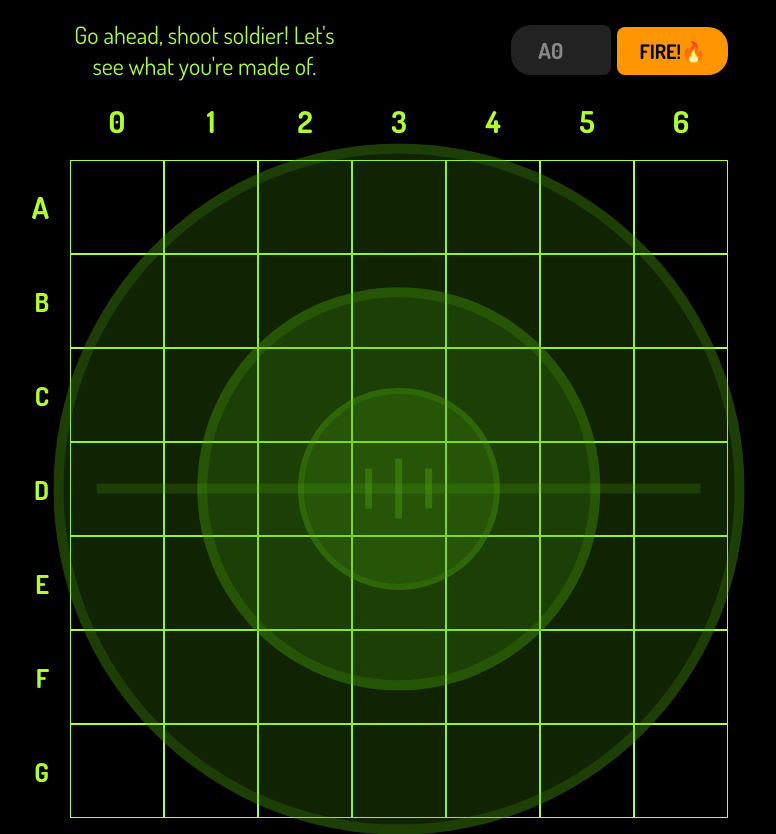
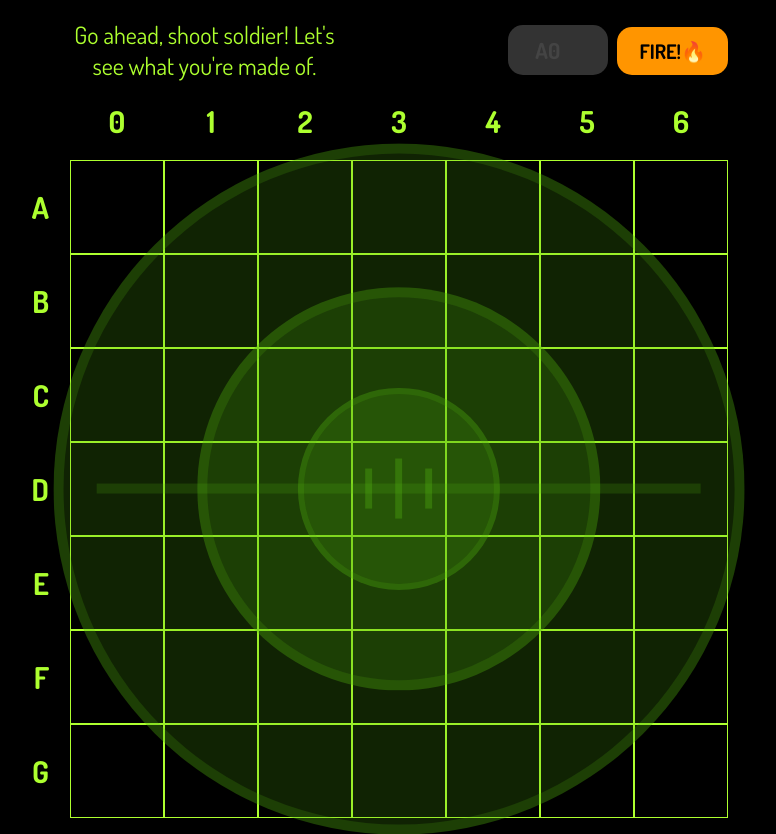
Before and after one commit to Grafdude/battleship_game, a website: page battleship.html in a window 1280 px wide. Shown: the whole page, without its empty margins (261-1037 px from the left). Drawn offline with Linux system fonts and the light colour scheme.

Commit message:
update form style

```diff
--- a/sass/style.scss
+++ b/sass/style.scss
@@ -58,6 +58,7 @@ body {
         @media only screen and (max-width: $bp-sm) {
             grid-column: 1 / 3;
             grid-row: 1 / 2;
+            font-size: 2rem;
         }
     }
 
@@ -83,22 +84,27 @@ body {
             font-weight: bold;
             border: none;
             width: 10rem;
-            border-top-right-radius: 0.8rem;
-            border-bottom-right-radius: 0.8rem;
-            border-bottom-left-radius: 2rem;
-            border-top-left-radius: 2rem;
+            // border-top-right-radius: 0.8rem;
+            // border-bottom-right-radius: 0.8rem;
+            // border-bottom-left-radius: 2rem;
+            // border-top-left-radius: 2rem;
+            border-radius: 1.5rem;
             border: 3px solid transparent;
             outline: none;
-            background: #222;
+            background: #333;
             color: #fff;
+
+            @media only screen and (max-width: $bp-sm) {
+                font-size: 1.8rem;
+            }
 
             &:focus {
                 border: 3px solid #4f4f4f;
-                background: #111;
+                background: #222;
             }
 
             &::placeholder {
-                color: #888;
+                color: #444;
             }
         }
     }
@@ -113,18 +119,23 @@ body {
 
     &-fire {
         padding: 0.9rem 2rem;
-        border-top-right-radius: 2rem;
-        border-bottom-right-radius: 2rem;
-        border-bottom-left-radius: 0.8rem;
-        border-top-left-radius: 0.8rem;
+        // border-top-right-radius: 2rem;
+        // border-bottom-right-radius: 2rem;
+        // border-bottom-left-radius: 0.8rem;
+        // border-top-left-radius: 0.8rem;
+        border-radius: 1.5rem;
         transition: all 0.25s;
         font-weight: bold;
         background: #ff9500;
         border: 2px solid transparent;
-        margin-left: 0.3rem;
+        margin-left: 0.6rem;
+
+        @media only screen and (max-width: $bp-sm) {
+            font-size: 1.8rem;
+        }
 
         &:hover {
-            background: orangered;
+            background: #ff7300;
         }
     }
 }
@@ -145,17 +156,17 @@ body {
     }
 
     @media only screen and (max-width: $bp-med) {
-        grid-template-columns: 6rem repeat(7, 7rem);
+        grid-template-columns: 4.5rem repeat(7, 7rem);
         grid-template-rows: 8rem repeat(7, minmax(auto, 7rem));
     }
 
     @media only screen and (max-width: $bp-sm) {
-        grid-template-columns: 6rem repeat(7, 5.5rem);
+        grid-template-columns: 4.5rem repeat(7, 5.5rem);
         grid-template-rows: 8rem repeat(7, minmax(auto, 5.5rem));
     }
 
     @media only screen and (max-width: $bp-xsm) {
-        grid-template-columns: 6rem repeat(7, 4.5rem);
+        grid-template-columns: 4rem repeat(7, 4.5rem);
         grid-template-rows: 8rem repeat(7, minmax(auto, 4.5rem));
     }
 
@@ -167,10 +178,10 @@ body {
         color: $color-green;
     }
 
-    & > *:not(.row-label, .col-label, :first-child) {
-    }
+    // & > *:not(.row-label, .col-label, :first-child) {
+    // }
 
-    & > *:nth-of-type(8n + 9) {
+    & > .row-label {
         border: 1px solid transparent;
         justify-self: end;
         padding-right: 2rem;
@@ -251,22 +262,21 @@ body {
     }
 }
 
-.row-label {
-    align-content: center;
-    justify-content: center;
-}
-
 .col-label {
     text-align: center;
     align-self: end;
     padding-bottom: 2rem;
 }
 
-.row-label,
+.row-container > .row-label,
 .col-label {
     color: $color-green;
     font-size: 3rem;
     font-weight: 900;
+
+    @media only screen and (max-width: $bp-xsm) {
+        font-size: 2rem;
+    }
 }
 
 .hit {
```
Also changed, not shown: style.css, 1 other file.
